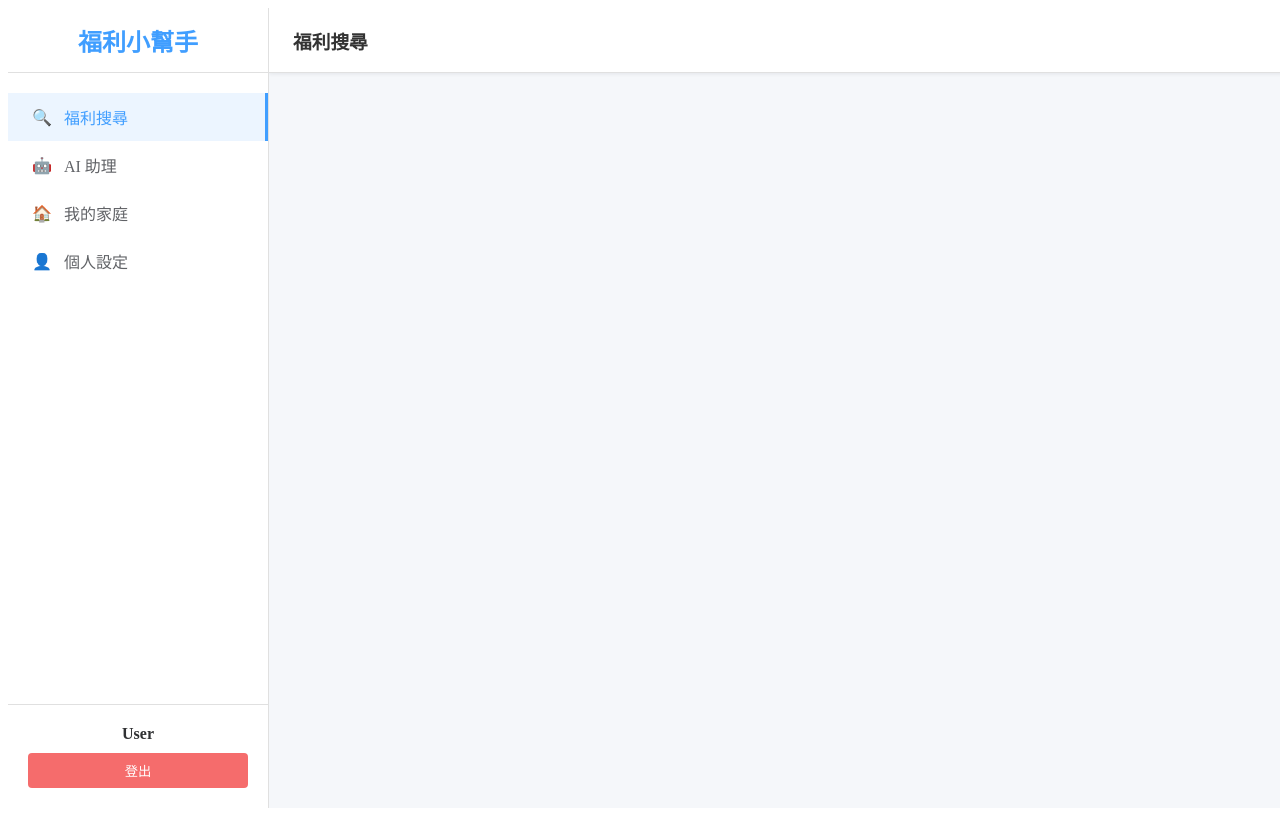
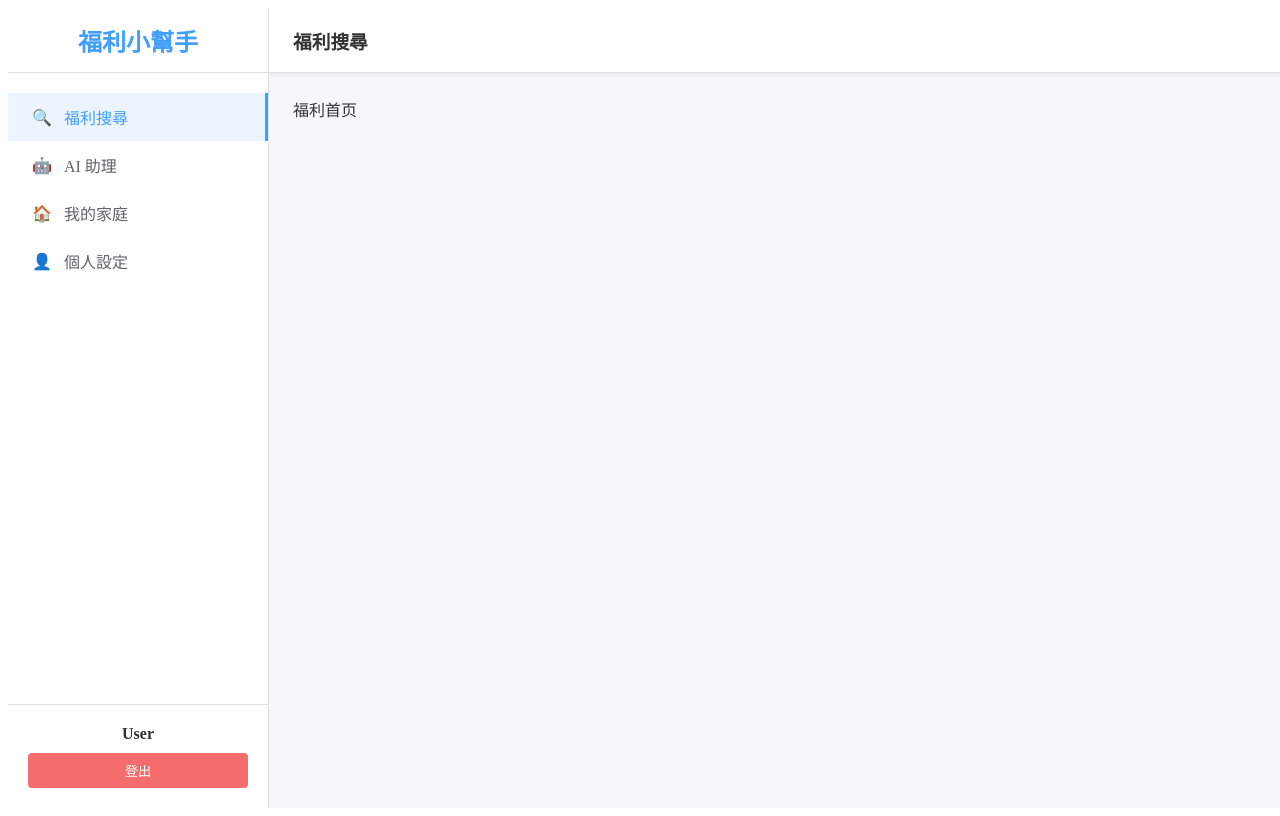
Before and after one commit to cherites0610/mou-welfare, a Vue app in the folder web/: page /welfares in a window 1280 px wide. Built offline with nearby package versions, Linux system fonts and the light colour scheme; no server answers; sample sign-in values are in the browser's storage; the HTML template or start-up script is replaced by a standard one.

Commit message:
fix:修復查詢api

```diff
--- a/web/src/App.vue
+++ b/web/src/App.vue
@@ -18,7 +18,7 @@ const initAppData = async () => {
   try {
     await Promise.all([
       familyStore.loadFamilies(),
-      chatStore.loadSessions()
+      // chatStore.loadSessions()
     ])
   } catch (error: any) {
     if (error.response?.status === 401) {
--- a/web/src/api/welfare/index.ts
+++ b/web/src/api/welfare/index.ts
@@ -6,5 +6,10 @@ enum Api {
 }
 
 export const getWelfares = (query: SearchWelfareDto) => {
-  return request.post<WelfareListResponse>(Api.search, query)
+  return request.post<WelfareListResponse>(Api.search, {
+    ...query,
+    identities: query.identities?.length ? query.identities : undefined,
+    categories: query.categories?.length ? query.categories : undefined,
+    cities: query.cities?.length ? query.cities : undefined
+  })
 }
--- a/web/src/api/welfare/model.ts
+++ b/web/src/api/welfare/model.ts
@@ -21,10 +21,11 @@ export interface Welfare {
 
 export interface SearchWelfareDto {
   keywords?: string
-  city?: string
-  category?: string
+  cities?: string[]
+  categories?: string[]
   userId?: string
   identities?: string[]
+  locations?: string[]
   familyId?: string
   page?: number
   limit?: number
--- a/web/src/stores/welfare.ts
+++ b/web/src/stores/welfare.ts
@@ -15,8 +15,8 @@ export const useWelfareStore = defineStore(
       page: 1,
       limit: 10,
       keywords: '',
-      city: undefined,
-      category: undefined,
+      cities: [],
+      categories: [],
       identities: [],
       userId: undefined,
       familyId: undefined
@@ -60,8 +60,8 @@ export const useWelfareStore = defineStore(
     const resetSearch = () => {
       searchParams.page = 1
       searchParams.keywords = ''
-      searchParams.city = undefined
-      searchParams.category = undefined
+      searchParams.cities = undefined
+      searchParams.categories = undefined
       searchParams.familyId = undefined
       return executeSearch()
     }
--- a/web/src/utils/request.ts
+++ b/web/src/utils/request.ts
@@ -25,7 +25,7 @@ class Request {
       (response: AxiosResponse) => {
         const { statusCode, data, message } = response.data
 
-        if (statusCode === 200) {
+        if (statusCode === 200 || statusCode === 201) {
           return data
         } else {
           return Promise.reject(new Error(message || 'Error'))
--- a/web/src/views/welfare/index.vue
+++ b/web/src/views/welfare/index.vue
@@ -1,22 +1,9 @@
 <script setup lang="ts">
-import { useFamilyStore } from '../../stores/family'
-import { useUserStore } from '../../stores/user'
-import { useWelfareStore } from '../../stores/welfare'
 
-const familyStore = useFamilyStore()
-const userStroe = useUserStore()
-const familys = familyStore.familyList
-  const welfareStore = useWelfareStore()
-  welfareStore.searchParams.familyId = undefined
-  welfareStore.searchParams.userId = "738f60f7-aa96-470c-adc1-83717b84ade7"
-  welfareStore.executeSearch()
-  const welfares = welfareStore.welfares
 </script>
 
 <template>
-  <pre>
-    {{welfares[0]}}
-  </pre>
+  福利首页
 </template>
 
 <style scoped>
```
